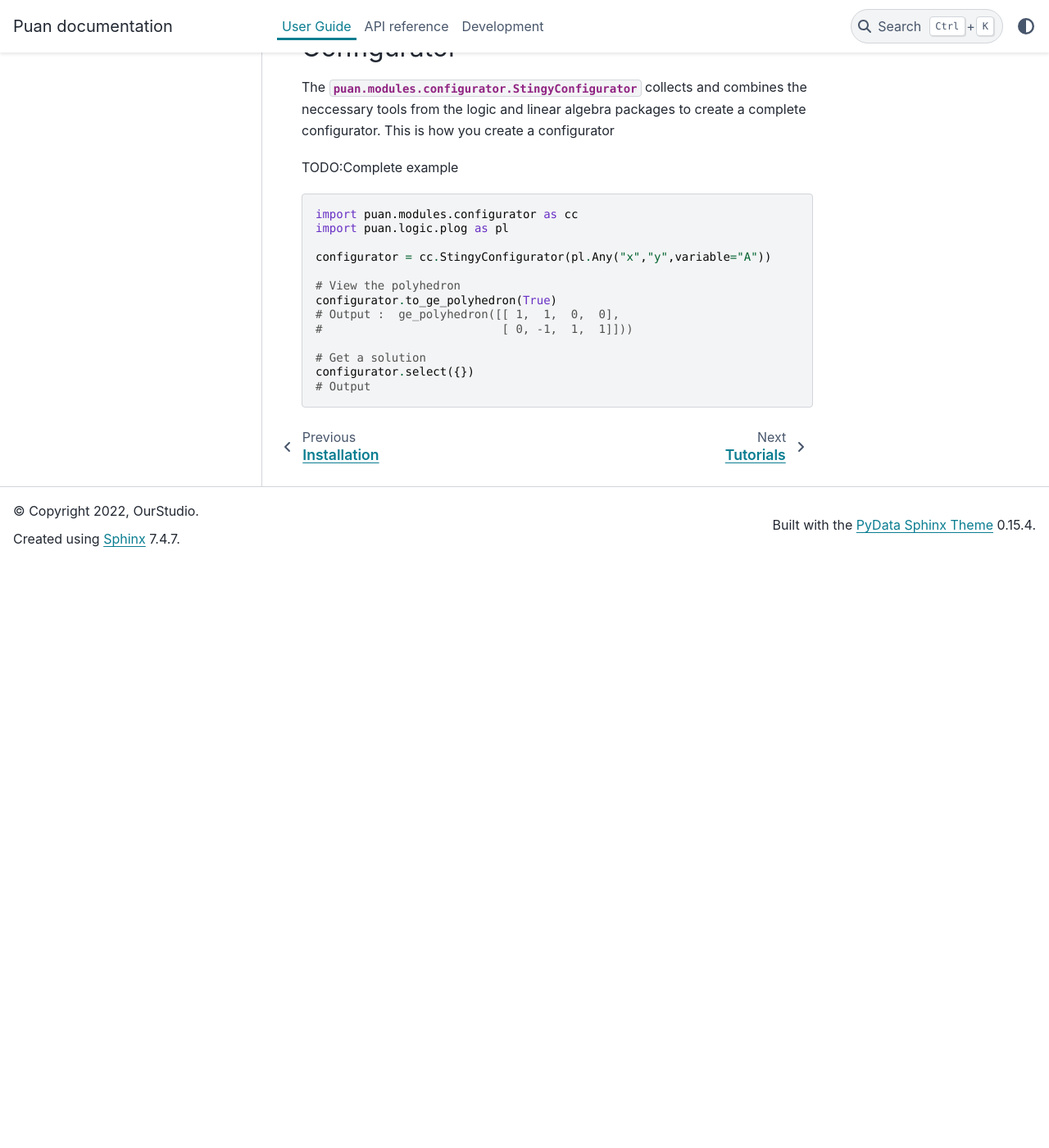
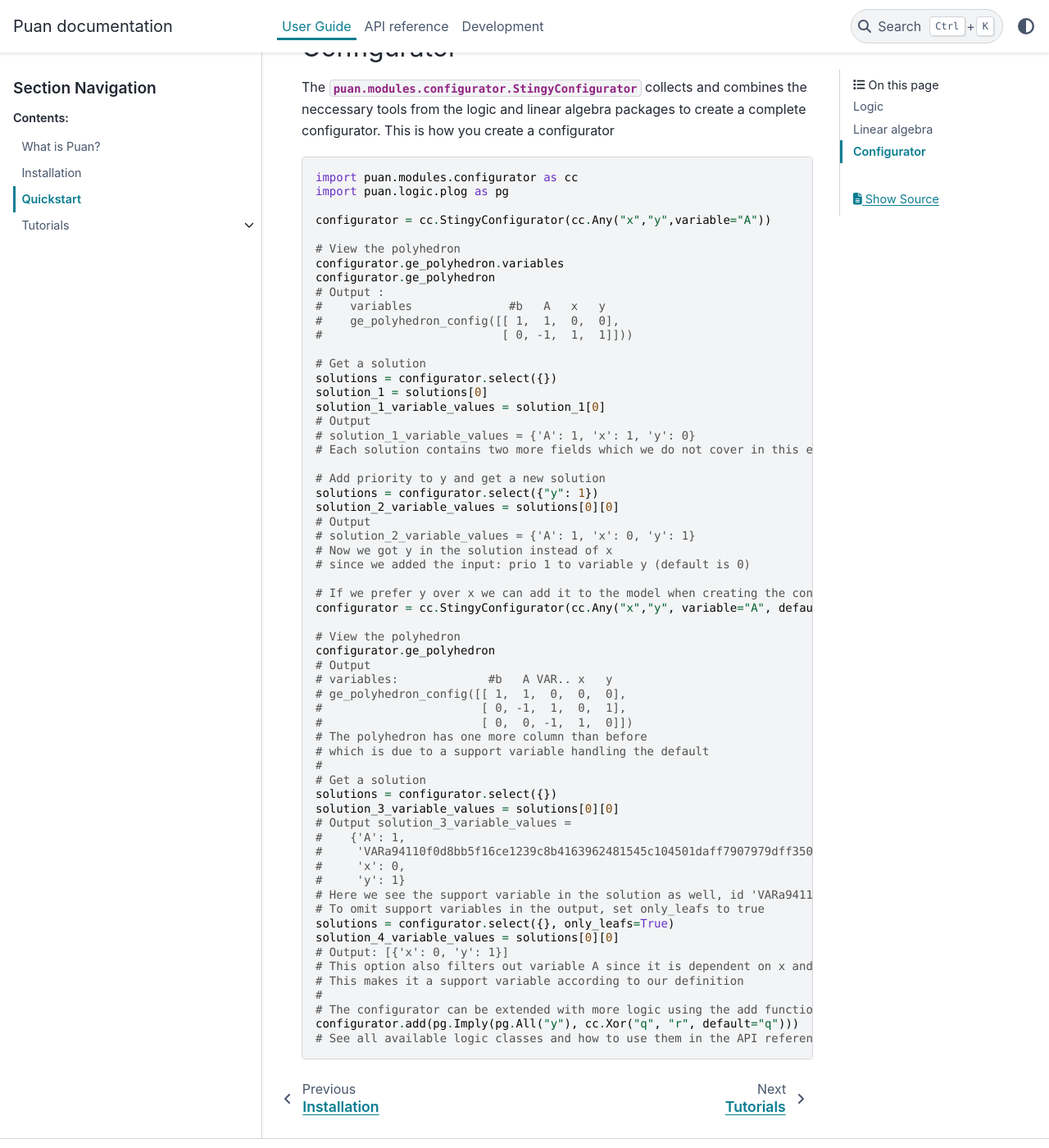
Before and after one commit to ourstudio-se/puan-python, a Sphinx documentation site: the page built from docs/source/guide/quickstart.rst, in a window 1280 px wide and 1400 px high, scrolled down 864 px. Shown: the whole window at 82% size. Built offline with Sphinx 7.4.7 and the PyData theme 0.15.4, drawn with Linux system fonts in a browser that asks for light colours; before the commit the page ends 1551 px from its top, so only the background shows below that.

Commit message:
Configurator example in quickstart

```diff
--- a/docs/source/guide/quickstart.rst
+++ b/docs/source/guide/quickstart.rst
@@ -36,20 +36,66 @@
 The :class:`puan.modules.configurator.StingyConfigurator` collects and combines the neccessary tools from the logic and linear algebra packages to create a complete configurator.
 This is how you create a configurator
 
-TODO:Complete example
-
 .. code:: python
 
     import puan.modules.configurator as cc
-    import puan.logic.plog as pl
+    import puan.logic.plog as pg
 
-    configurator = cc.StingyConfigurator(pl.Any("x","y",variable="A"))
+    configurator = cc.StingyConfigurator(cc.Any("x","y",variable="A"))
 
     # View the polyhedron
-    configurator.to_ge_polyhedron(True)
-    # Output :  ge_polyhedron([[ 1,  1,  0,  0],
+    configurator.ge_polyhedron.variables
+    configurator.ge_polyhedron
+    # Output :
+    #    variables              #b   A   x   y
+    #    ge_polyhedron_config([[ 1,  1,  0,  0],
     #                          [ 0, -1,  1,  1]]))
 
     # Get a solution
-    configurator.select({})
+    solutions = configurator.select({})
+    solution_1 = solutions[0]
+    solution_1_variable_values = solution_1[0]
     # Output
+    # solution_1_variable_values = {'A': 1, 'x': 1, 'y': 0}
+    # Each solution contains two more fields which we do not cover in this example
+
+    # Add priority to y and get a new solution
+    solutions = configurator.select({"y": 1})
+    solution_2_variable_values = solutions[0][0]
+    # Output
+    # solution_2_variable_values = {'A': 1, 'x': 0, 'y': 1}
+    # Now we got y in the solution instead of x
+    # since we added the input: prio 1 to variable y (default is 0)
+
+    # If we prefer y over x we can add it to the model when creating the configurator
+    configurator = cc.StingyConfigurator(cc.Any("x","y", variable="A", default="y"))
+
+    # View the polyhedron
+    configurator.ge_polyhedron
+    # Output
+    # variables:             #b   A VAR.. x   y
+    # ge_polyhedron_config([[ 1,  1,  0,  0,  0],
+    #                       [ 0, -1,  1,  0,  1],
+    #                       [ 0,  0, -1,  1,  0]])
+    # The polyhedron has one more column than before
+    # which is due to a support variable handling the default
+    #
+    # Get a solution
+    solutions = configurator.select({})
+    solution_3_variable_values = solutions[0][0]
+    # Output solution_3_variable_values =
+    #    {'A': 1,
+    #     'VARa94110f0d8bb5f16ce1239c8b4163962481545c104501daff7907979dff35024': 0,
+    #     'x': 0,
+    #     'y': 1}
+    # Here we see the support variable in the solution as well, id 'VARa94110...'
+    # To omit support variables in the output, set only_leafs to true
+    solutions = configurator.select({}, only_leafs=True)
+    solution_4_variable_values = solutions[0][0]
+    # Output: [{'x': 0, 'y': 1}]
+    # This option also filters out variable A since it is dependent on x and y.
+    # This makes it a support variable according to our definition
+    #
+    # The configurator can be extended with more logic using the add function
+    configurator.add(pg.Imply(pg.All("y"), cc.Xor("q", "r", default="q")))
+    # See all available logic classes and how to use them in the API reference
```
Also changed, not shown: docs/source/reference/puan.rst (+0 -10 lines), 3 other files.
